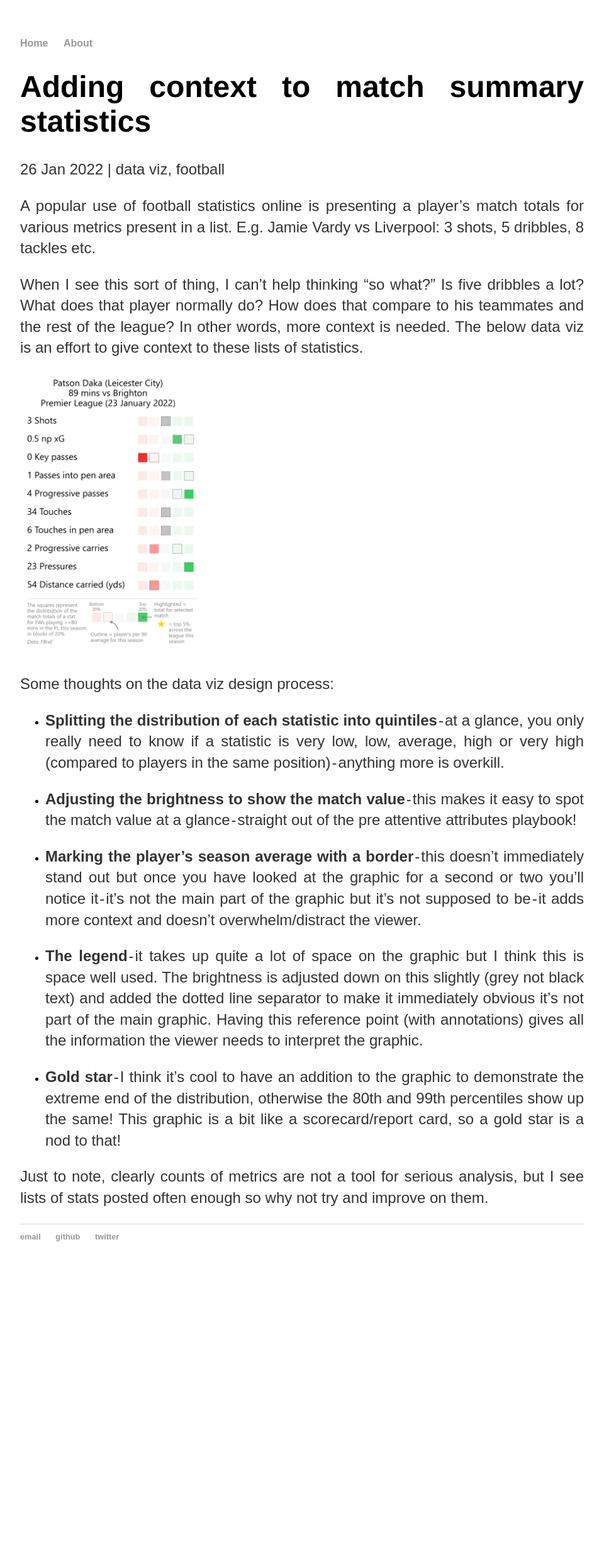
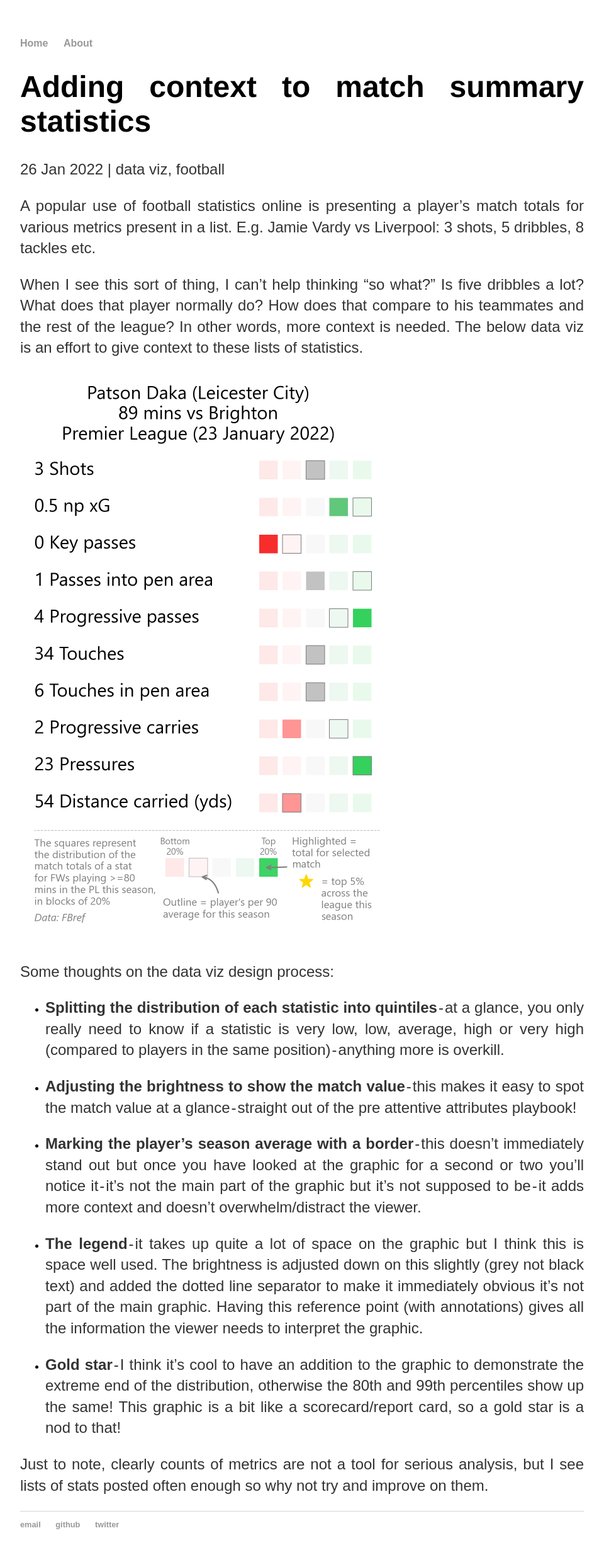
Before and after one commit to georgeball95/georgeball95.github.io, a Jekyll site: the page built from _posts/2022-01-26-match-summary-data-viz.md, in a window 1280 px wide. Shown: the whole page at 63% size, without its empty margins (160-1120 px from the left). Built offline with Jekyll 4.4.1, drawn with Linux system fonts in a browser that asks for light colours; before the commit the page ends 2031 px from its top, so only the background shows below that.

Commit message:
edit blog image dimensions

```diff
--- a/_posts/2022-01-26-match-summary-data-viz.md
+++ b/_posts/2022-01-26-match-summary-data-viz.md
@@ -10,7 +10,7 @@ A popular use of football statistics online is presenting a player's match total
 When I see this sort of thing, I can't help thinking "so what?" Is five dribbles a lot? What does that player normally do? How does that compare to his teammates and the rest of the league? In other words, more context is needed. The below data viz is an effort to give context to these lists of statistics.
 
 <p align="center" width="100%">
-<img width="33%" src="https://raw.github.com/georgeball95/georgeball95.github.io/master/assets/match_summary_Patson%20Daka_2022-01-23.png">
+<img width=600 height=900 src="https://raw.github.com/georgeball95/georgeball95.github.io/master/assets/match_summary_Patson%20Daka_2022-01-23.png">
 </p>
 
 Some thoughts on the data viz design process:
```
